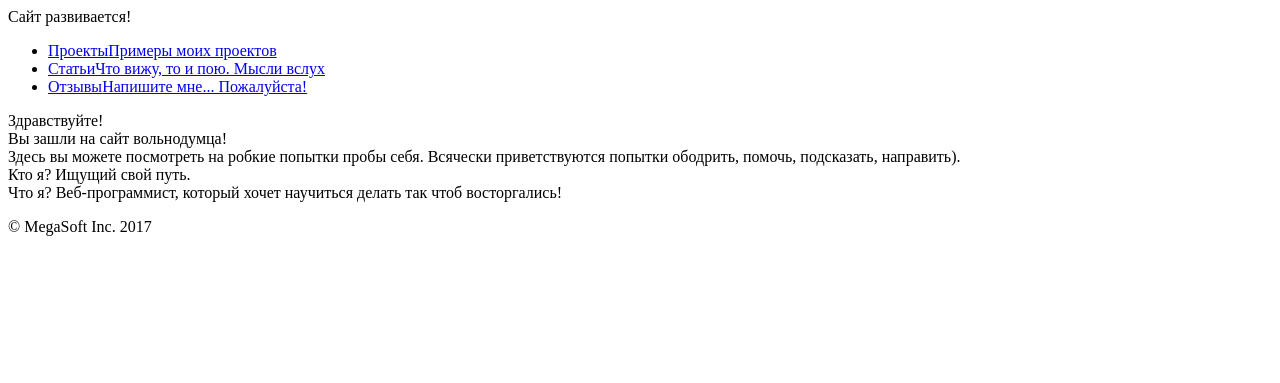
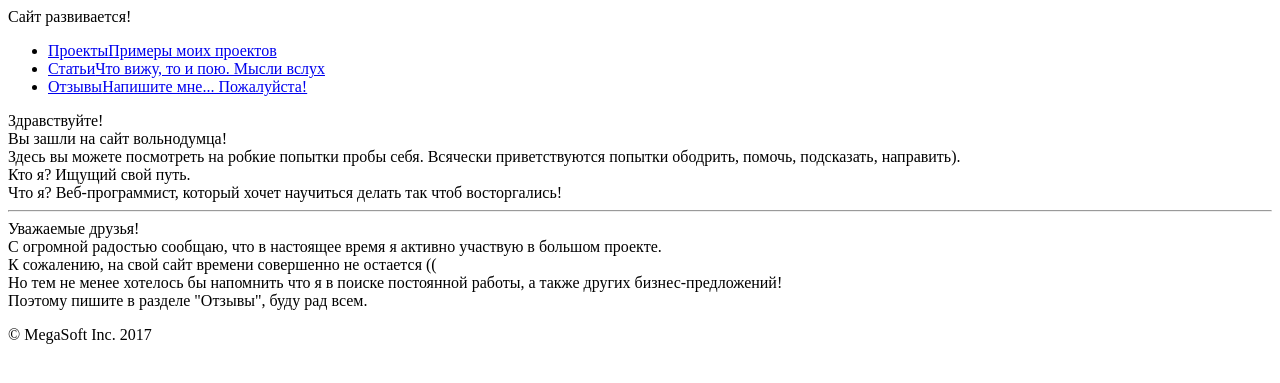
Before and after one commit to Apron63/main-site, a Yii app: template frontend/views/site/index.php in a window 1280 px wide. Shown: the top 383 px of the page. Run offline with PHP 8.4 and a stand-in for Yii, Linux system fonts and the light colour scheme; the template is opened without the code that fills it, so the values that code supplies are empty; some libraries are stand-ins or nearby versions.

```diff
--- a/frontend/views/site/index.php
+++ b/frontend/views/site/index.php
@@ -25,7 +25,14 @@ MainAsset::register($this);
             помочь, подсказать, направить).<br>
             Кто я? Ищущий свой путь.<br>
             Что я? Веб-программист, который хочет научиться делать так чтоб восторгались!
-
+        </div>
+        <hr>
+        <div class="main-text">
+            Уважаемые друзья!<br>
+            С огромной радостью сообщаю, что в настоящее время я активно участвую в большом проекте.<br>
+            К сожалению, на свой сайт времени совершенно не остается ((<br>
+            Но тем не менее хотелось бы напомнить что я в поиске постоянной работы, а также других бизнес-предложений!<br>
+            Поэтому пишите в разделе "Отзывы", буду рад всем.
         </div>
     </div>
 </div>
```
Lines whose indentation alone changed are shown as unchanged.
